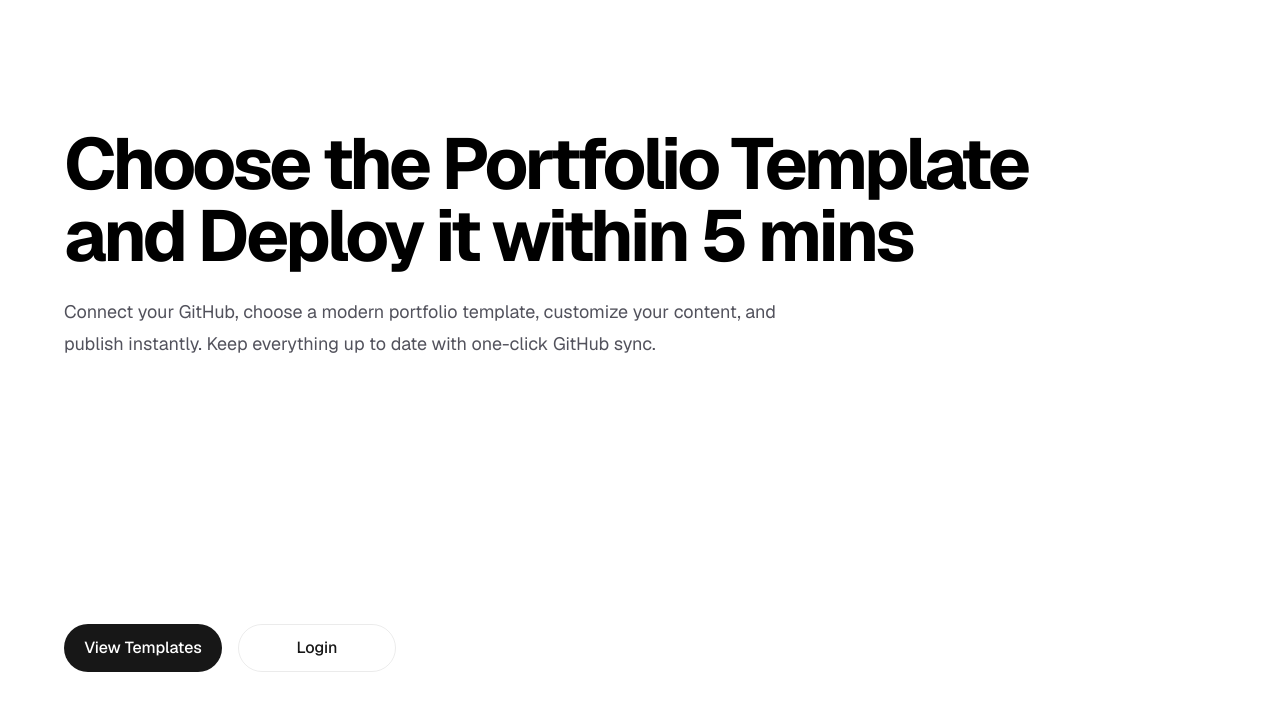
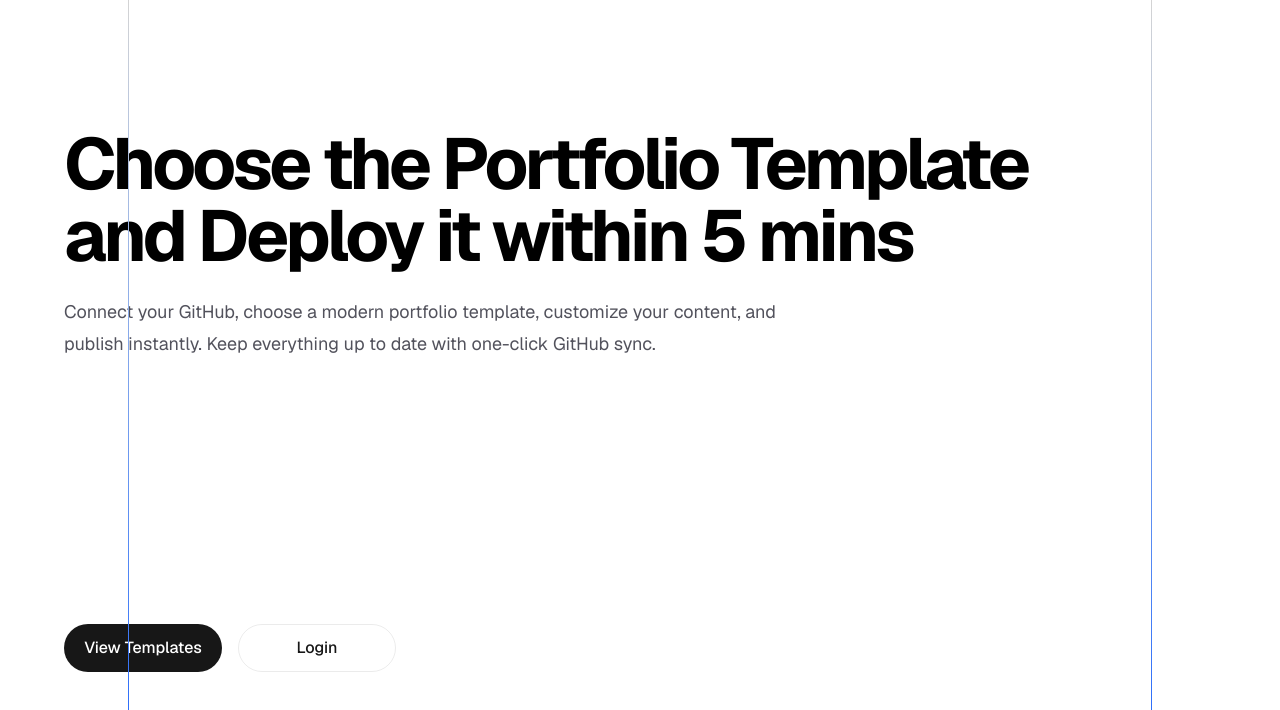
Before and after one commit to Aaryany25/Portfolio-Builder, a Next.js app: page / in a window 1280 px wide. Shown: the top 710 px of the page. Built offline with nearby package versions, Linux system fonts and the light colour scheme.

Commit message:
added Lines on Side

```diff
--- a/app/page.tsx
+++ b/app/page.tsx
@@ -2,7 +2,8 @@ import Image from "next/image";
 
 export default function Home() {
   return (
-    <div className="flex flex-col flex-1 items-center justify-center bg-zinc-50 font-sans dark:bg-black">
+    <div className="flex relative flex-col flex-1 items-center  justify-center bg-zinc-50 font-sans dark:bg-black">
+      <div className='absolute inset-y-0 right-32 h-full w-px  bg-linear-to-b from-neutral-300 to-blue-600  '></div>
       <main className="flex flex-1 w-full max-w-7xl flex-col items-center justify-between py-32 px-16 bg-white dark:bg-black sm:items-start">
 
         <div className="flex flex-col items-center gap-6 text-center sm:items-start sm:text-left">
@@ -33,6 +34,8 @@ export default function Home() {
           </a>
         </div>
       </main>
+      <div className='absolute inset-y-0 left-32 h-full w-px  bg-linear-to-b from-neutral-300 to-blue-600   '></div>
+
     </div>
   );
 }
```
